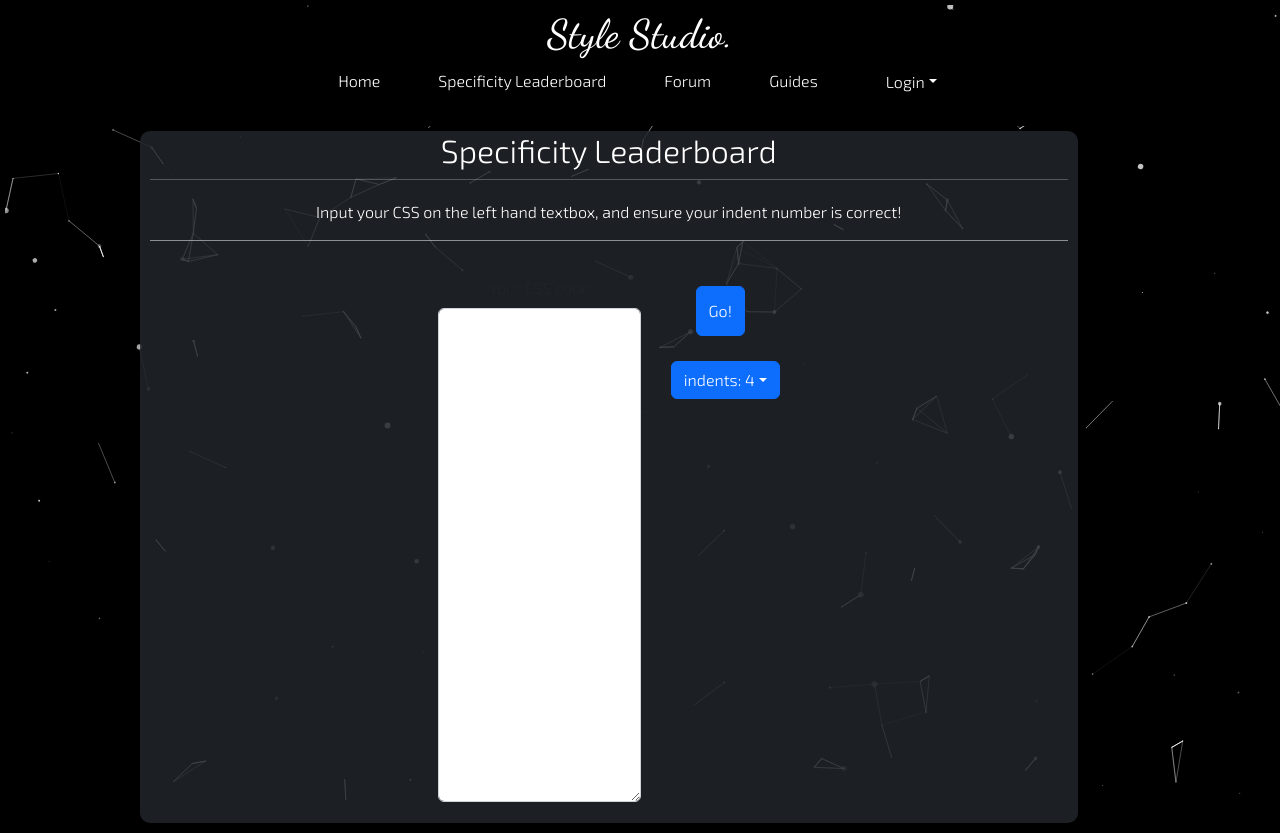
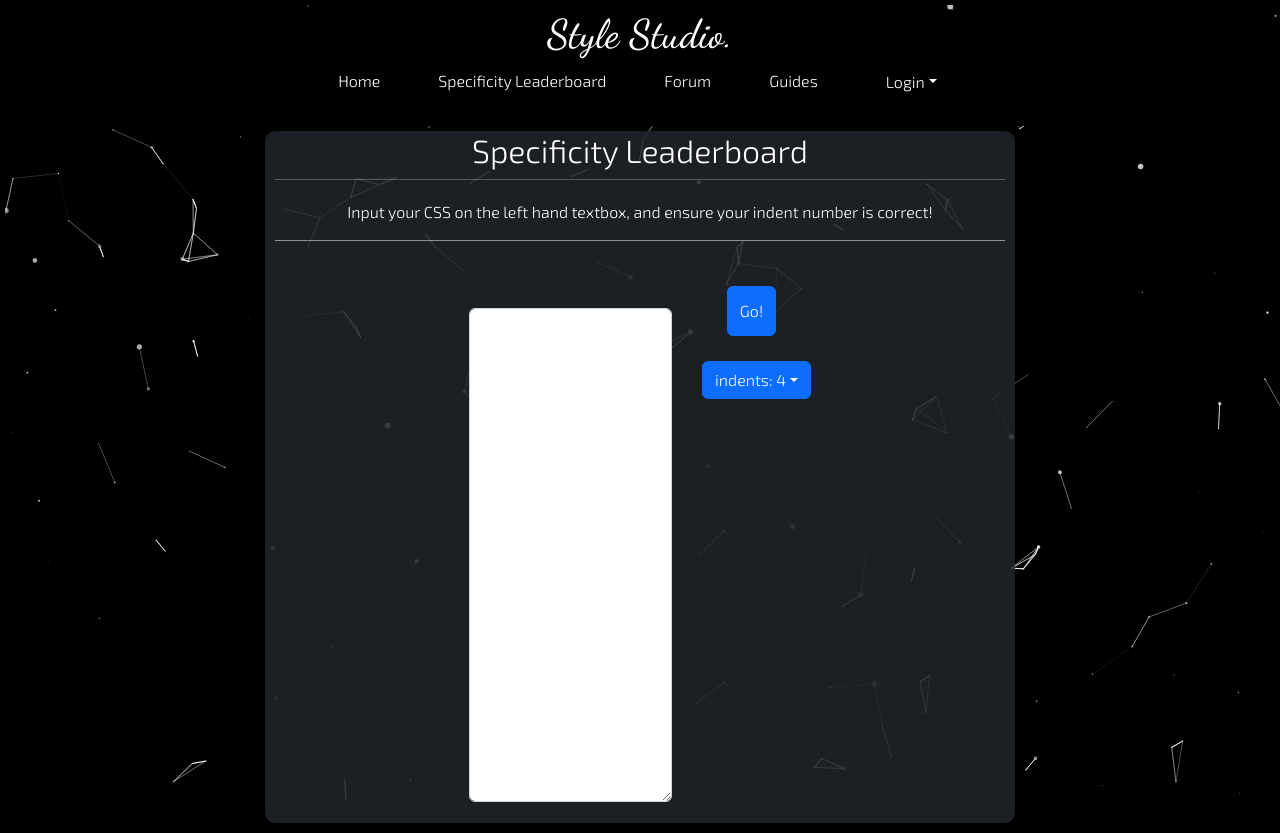
Before and after one commit to mdapim/CSSWebsiteFrontEnd, a React (Create React App) app in the folder stylestudio/: page /leaderboard in a window 1280 px wide. Built offline with nearby package versions, Linux system fonts and the light colour scheme; no server answers.

Commit message:
changing sizes of maincontainer

```diff
--- a/stylestudio/src/pages/Specificity/Specificity.css
+++ b/stylestudio/src/pages/Specificity/Specificity.css
@@ -52,4 +52,6 @@ p {
 }
 table {
   border-radius:10px;
+  background-color: white;
+  padding:10px;
 }
--- a/stylestudio/src/pages/Specificity/Specificity.js
+++ b/stylestudio/src/pages/Specificity/Specificity.js
@@ -95,7 +95,7 @@ export function Specificity() {
             {cssSpec.length === 0 ? (
               ""
             ) : (
-              <div>
+              <div style={{border:"100px"}}>
                 <CustomizedTable values={cssSpec} />
               </div>
             )}
--- a/stylestudio/src/pages/Styling.css
+++ b/stylestudio/src/pages/Styling.css
@@ -73,10 +73,12 @@
 }
 
 .maincontainer {
-  margin-left: 10%;
-  margin-right: 15%;
+  margin-right: 20%;
+  margin-left: 20%;
   background-color: #212529da;
   border-radius: 10px;
+  width:auto;
+
 }
 
 .code-format {
```
